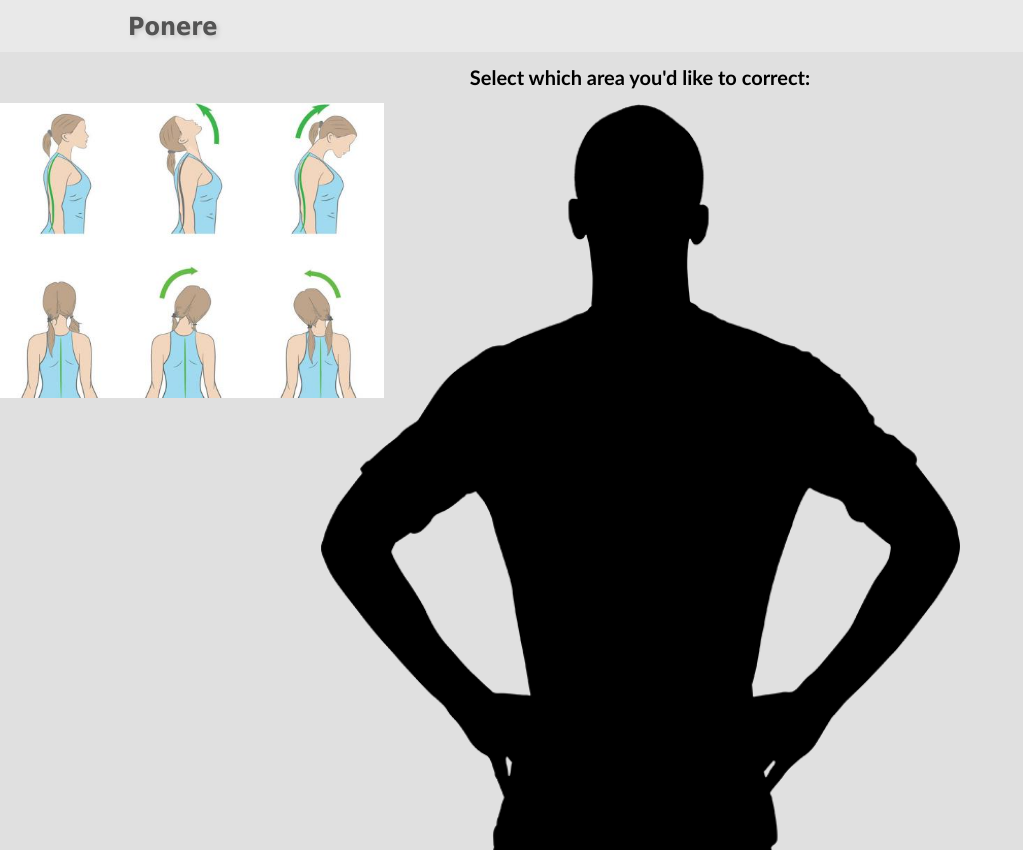
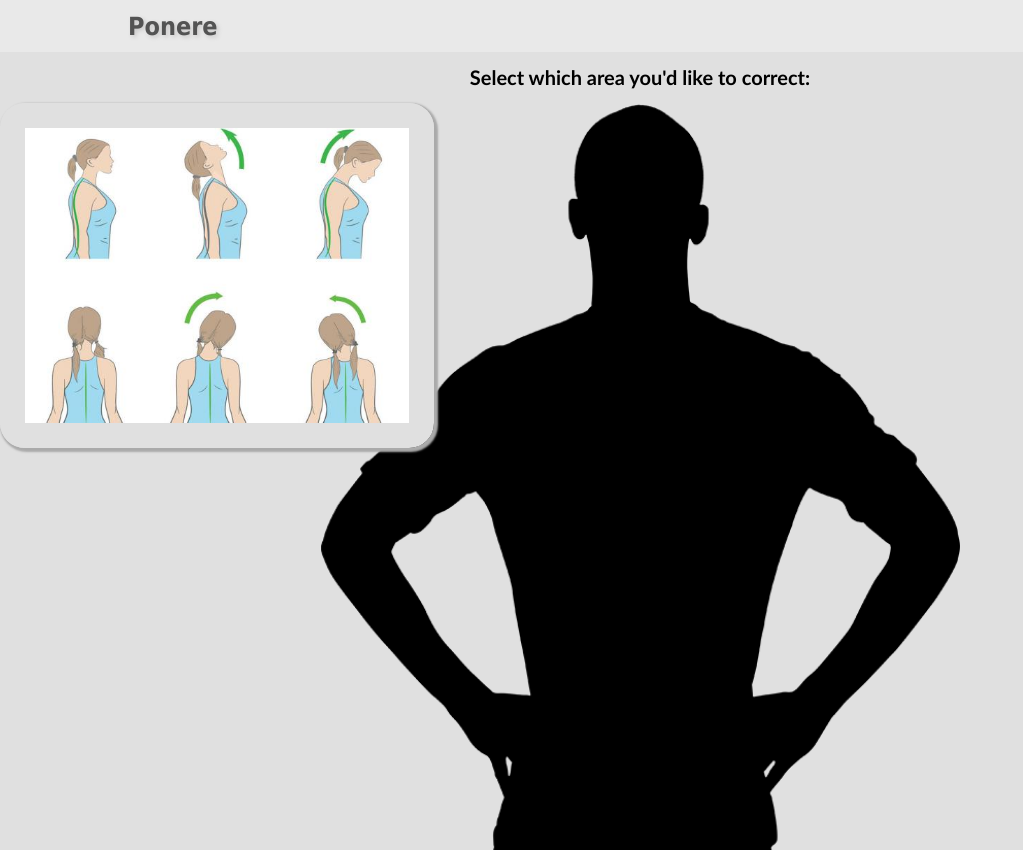
Before and after one commit to djwong23/Ponere, a React (Create React App) app: page / in a window 1280 px wide. Both pictures are taken after a click on the link 640 px from the left and 289 px from the top of the page. Shown: the whole page, without its empty margins (0-1023 px from the left). Built offline with nearby package versions, Linux system fonts and the light colour scheme.

Commit message:
added borders and increased fade speed

```diff
--- a/src/App.css
+++ b/src/App.css
@@ -6,34 +6,32 @@
 
 .neck {
   opacity: 0;
-  position:absolute;
+  position: absolute;
 }
 .upper {
   opacity: 0;
-
 }
 .upper1 {
-  left:0;
-  position:absolute;
+  left: 0;
+  position: absolute;
 }
 
 .upper2 {
-  right:0;
-  position:absolute;
+  right: 0;
+  position: absolute;
 }
 
-.lower{
+.lower {
   opacity: 0;
 }
 
 .lower1 {
-  left:0;
-  position:absolute;
+  left: 0;
+  position: absolute;
 }
 .lower2 {
-  right:0;
+  right: 0;
   position: absolute;
-
 }
 @media only screen and (max-width: 800px) {
   .photo {
@@ -162,12 +160,12 @@ a:hover {
   color: #000;
 }
 .fade {
-    opacity: 0;
-    -webkit-transition: all 1s ease-in-out;
-    -moz-transition: all 1s ease-in-out;
-    -ms-transition: all 1s ease-in-out;
-    -o-transition: all 1s ease-in-out;
-    transition: all 1s ease-in-out;
+  opacity: 0;
+  -webkit-transition: all 0.5s ease-in-out;
+  -moz-transition: all 0.5s ease-in-out;
+  -ms-transition: all 0.5s ease-in-out;
+  -o-transition: all 0.5s ease-in-out;
+  transition: all 0.5s ease-in-out;
 }
 #neckDiv {
   display: block;
@@ -199,6 +197,10 @@ a:hover {
   width: auto;
   height: auto;
 }
-/*.popover-header{
-
-}*/
+.images {
+  border: rgb(224, 224, 224);
+  box-shadow: 2px 2px 2px 2px rgb(170, 170, 170);
+  border-width: 25px;
+  border-style: solid;
+  border-radius: 25px;
+}
--- a/src/App.js
+++ b/src/App.js
@@ -33,39 +33,39 @@ function App() {
 
       <div className="imageHolder">
         <img
-          className="neck"
+          className="neck fade images"
           id="neck"
           width="30%"
           height="auto"
           src={neck}
           alt="neck"
         />
-        <div className="upper" id="upper">
+        <div className="upper fade" id="upper">
           <img
-            className="upper1"
+            className="upper1 images"
             width="30%"
             height="auto"
             src={upperback1}
             alt="back"
           />
           <img
-            className="upper2"
+            className="upper2 images"
             width="30%"
             height="auto"
             src={upperback2}
             alt="back"
           />
         </div>
-        <div className="lower" id="lower">
+        <div className="lower fade" id="lower">
           <img
-            className="lower1"
+            className="lower1 images"
             width="30%"
             height="auto"
             src={lowerback1}
             alt="lowerback1"
           />
           <img
-            className="lower2"
+            className="lower2 images"
             width="30%"
             height="auto"
             src={lowerback2}
```
